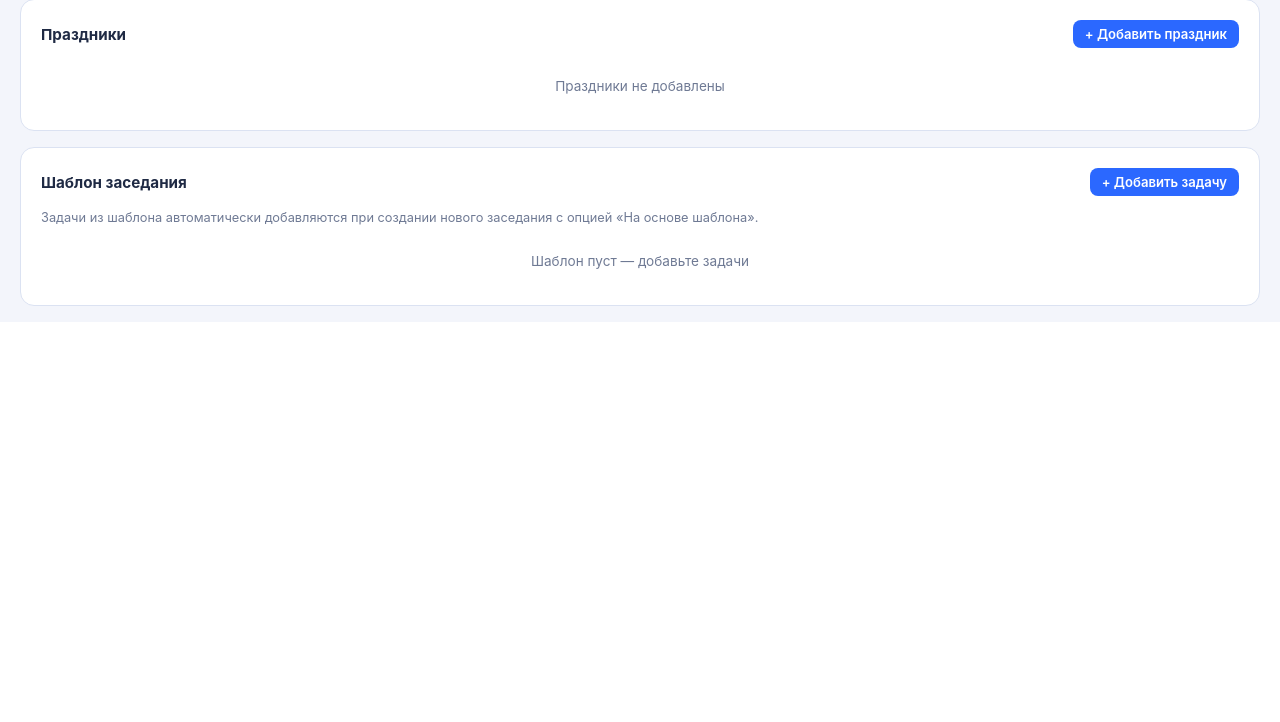
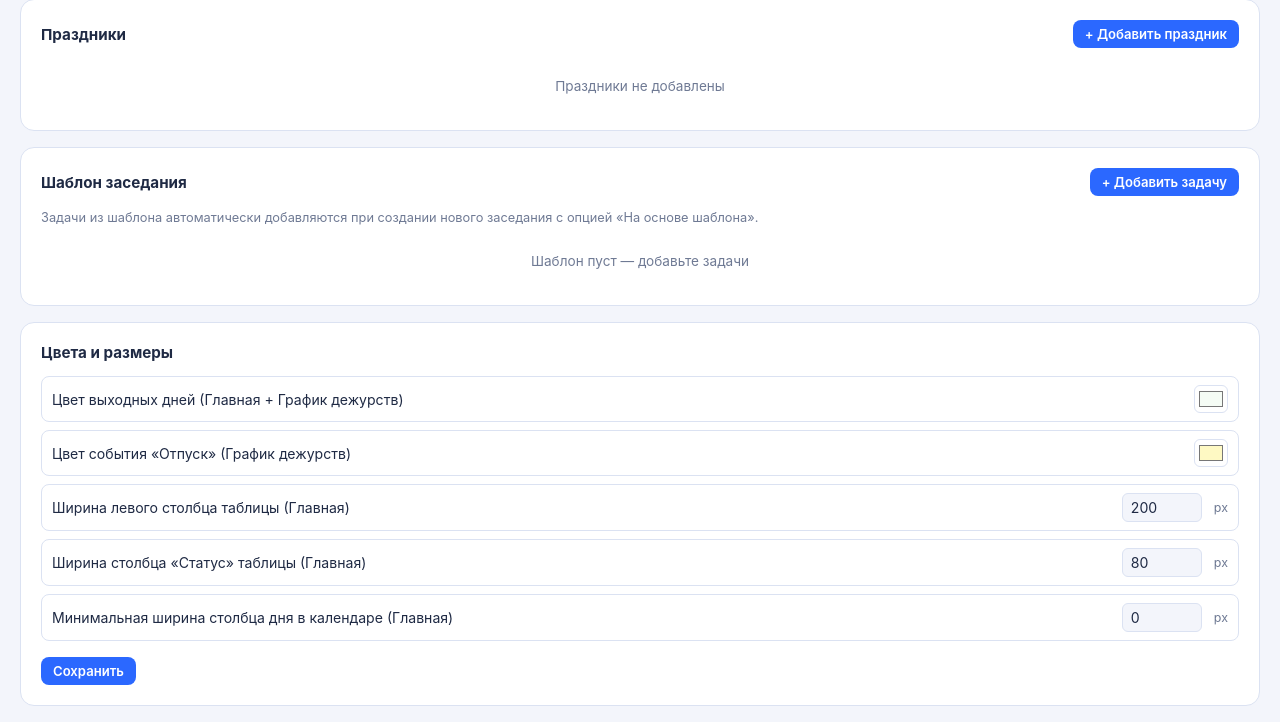
Before and after one commit to fortranov/meeting, a PHP site: page /settings.php in a window 1280 px wide. Shown: the part 675-1397 px from the top of the page. Before the commit the page ends 981 px from the top, so only its background shows below. Run offline with PHP 8.4, Linux system fonts and the light colour scheme; data that the repository does not hold is empty.

Commit message:
Add meeting row separator, swap Status/Dates columns, add Colors & Sizes settings block
- Add contrast top border to meeting rows for visual separation
- Swap "Сроки" and "Статус" columns (Status now before Dates)
- Add "Цвета и размеры" settings card: weekend color, vacation color, column widths
- Apply configurable widths/colors via CSS variables in app.js and duty.js
- Rename person modal fields: "Имя" → "Фамилия", "Фамилия" → "Инициалы"

Co-Authored-By: Claude Sonnet 4.6 <noreply@anthropic.com>

```diff
--- a/api.php
+++ b/api.php
@@ -717,7 +717,7 @@ function siteSettingsSaveAction(): void
 {
     $pdo     = db();
     $payload = getJsonPayload();
-    $allowed = ['ip_access_enabled'];
+    $allowed = ['ip_access_enabled', 'weekend_color', 'vacation_color', 'col_item_width', 'col_status_width', 'col_day_min_width'];
     foreach ($allowed as $key) {
         if (!array_key_exists($key, $payload)) continue;
         $pdo->prepare('INSERT OR REPLACE INTO app_settings (key, value) VALUES (:k, :v)')
--- a/settings.js
+++ b/settings.js
@@ -3,6 +3,7 @@ let statuses       = [];
 let persons        = [];
 let templateTasks  = [];
 let holidays       = [];
+let colorSizeData  = {};
 
 const PALETTE = [
   '#ef4444','#f97316','#eab308','#84cc16',
@@ -579,6 +580,54 @@ async function loadSiteSettings() {
   const data = await api('site_settings');
   const settings = data.settings || {};
   document.getElementById('ipAccessEnabled').checked = settings['ip_access_enabled'] === '1';
+  colorSizeData = settings;
+  renderColorSizeSettings();
+}
+
+function renderColorSizeSettings() {
+  const s = colorSizeData;
+  const container = document.getElementById('colorSizeSettings');
+  container.innerHTML = `
+    <div class="cs-row">
+      <span class="cs-label">Цвет выходных дней (Главная + График дежурств)</span>
+      <input type="color" class="cs-color" id="csWeekendColor" value="${s.weekend_color || '#f5fcf5'}" title="Цвет выходных" />
+    </div>
+    <div class="cs-row">
+      <span class="cs-label">Цвет события «Отпуск» (График дежурств)</span>
+      <input type="color" class="cs-color" id="csVacationColor" value="${s.vacation_color || '#fef9c3'}" title="Цвет отпуска" />
+    </div>
+    <div class="cs-row">
+      <span class="cs-label">Ширина левого столбца таблицы (Главная)</span>
+      <input type="number" class="cs-number" id="csColItemWidth" value="${s.col_item_width || 200}" min="100" max="600" />
+      <span class="cs-unit">px</span>
+    </div>
+    <div class="cs-row">
+      <span class="cs-label">Ширина столбца «Статус» таблицы (Главная)</span>
+      <input type="number" class="cs-number" id="csColStatusWidth" value="${s.col_status_width || 80}" min="40" max="300" />
+      <span class="cs-unit">px</span>
+    </div>
+    <div class="cs-row">
+      <span class="cs-label">Минимальная ширина столбца дня в календаре (Главная)</span>
+      <input type="number" class="cs-number" id="csColDayMinWidth" value="${s.col_day_min_width || 0}" min="0" max="100" />
+      <span class="cs-unit">px</span>
+    </div>
+    <div style="margin-top:8px">
+      <button class="btn-add" id="saveColorSizeBtn">Сохранить</button>
+    </div>
+  `;
+  document.getElementById('saveColorSizeBtn').onclick = saveColorSizeSettings;
+}
+
+async function saveColorSizeSettings() {
+  const payload = {
+    weekend_color:     document.getElementById('csWeekendColor').value,
+    vacation_color:    document.getElementById('csVacationColor').value,
+    col_item_width:    document.getElementById('csColItemWidth').value,
+    col_status_width:  document.getElementById('csColStatusWidth').value,
+    col_day_min_width: document.getElementById('csColDayMinWidth').value,
+  };
+  await api('site_settings_save', payload);
+  colorSizeData = { ...colorSizeData, ...payload };
 }
 
 init();
--- a/settings.php
+++ b/settings.php
@@ -84,6 +84,13 @@ if (!$access['can_view']) accessDeniedPage();
       <div id="templateTasksList" class="settings-list"></div>
     </section>
 
+    <section class="settings-card settings-card-wide">
+      <div class="settings-card-header">
+        <h2>Цвета и размеры</h2>
+      </div>
+      <div id="colorSizeSettings" class="cs-grid"></div>
+    </section>
+
   </div>
 </main>
 
@@ -93,8 +100,8 @@ if (!$access['can_view']) accessDeniedPage();
     <h3 id="personModalTitle">Добавить сотрудника</h3>
     <input type="hidden" id="personId" />
     <div class="row2">
-      <label>Имя<input id="personFirstName" /></label>
-      <label>Фамилия<input id="personLastName" /></label>
+      <label>Фамилия<input id="personFirstName" /></label>
+      <label>Инициалы<input id="personLastName" /></label>
     </div>
     <label>Направление
       <select id="personDirection">
--- a/styles.css
+++ b/styles.css
@@ -9,6 +9,9 @@
   --warning: #ff9f1c;
   --danger: #eb5757;
   --border: #dbe2f2;
+  --weekend-bg: #f5fcf5;
+  --col-item-w: 200px;
+  --col-status-w: 80px;
 }
 
 * { box-sizing: border-box; }
@@ -157,7 +160,7 @@ body {
 }
 .timeline-row:last-child { border-bottom: none; }
 .timeline-row:not(.header):hover { background: #f6f9ff; }
-.timeline-row.meeting { background: #f9fbff; }
+.timeline-row.meeting { background: #f9fbff; border-top: 2px solid #9baed0; }
 .timeline-row.meeting:hover { background: #f0f5ff; }
 .timeline-row.header { background: #f4f7fd; }
 
@@ -172,8 +175,8 @@ body {
 
 /* ─── Sticky left cols ─── */
 .left-col { position: sticky; left: 0; z-index: 10; background: inherit; }
-.left-2 { left: 200px; font-size: 0.72rem; white-space: nowrap; padding-left: 4px; padding-right: 4px; }
-.left-3 { left: 300px; }
+.left-2 { left: var(--col-item-w, 200px); }
+.left-3 { left: calc(var(--col-item-w, 200px) + var(--col-status-w, 80px)); font-size: 0.72rem; white-space: nowrap; padding-left: 4px; padding-right: 4px; }
 
 .header .timeline-cell {
   font-size: 0.72rem;
@@ -290,7 +293,7 @@ body {
   font-weight: 700;
   color: var(--text);
 }
-.day-header.weekend, .day-cell.weekend { background: #f5fcf5; }
+.day-header.weekend, .day-cell.weekend { background: var(--weekend-bg, #f5fcf5); }
 .day-header.today { background: #eef3ff; box-shadow: inset 0 -2px 0 var(--primary); }
 .day-header.today .date { color: var(--primary); }
 
@@ -806,7 +809,7 @@ body {
   padding: 4px 2px;
   cursor: default;
 }
-.duty-day-hdr.weekend, .duty-day-cell.weekend { background: #f5fcf5; }
+.duty-day-hdr.weekend, .duty-day-cell.weekend { background: var(--weekend-bg, #f5fcf5); }
 .duty-day-hdr.duty-today { background: #eef3ff; box-shadow: inset 0 -2px 0 var(--primary); }
 .duty-day-hdr.duty-today .duty-dn { color: var(--primary); }
 .duty-wd { font-size: 0.58rem; color: var(--muted); text-transform: uppercase; display: block; text-align: center; letter-spacing: 0.2px; }
@@ -908,6 +911,44 @@ body {
 }
 .btn-suppress:hover { background: #ffe4aa; color: #8a4800; border-color: #ffcc66; }
 
+/* ─── Color & size settings ─── */
+.cs-grid { display: flex; flex-direction: column; gap: 8px; }
+.cs-row {
+  display: flex;
+  align-items: center;
+  gap: 12px;
+  padding: 8px 10px;
+  border: 1px solid var(--border);
+  border-radius: 8px;
+  background: var(--surface);
+}
+.cs-label { flex: 1; font-size: 0.88rem; color: var(--text); }
+.cs-color {
+  width: 34px;
+  height: 28px;
+  padding: 1px 2px;
+  border: 1px solid var(--border);
+  border-radius: 6px;
+  cursor: pointer;
+  background: none;
+  flex-shrink: 0;
+}
+.cs-number {
+  width: 80px;
+  padding: 5px 8px;
+  border: 1px solid var(--border);
+  border-radius: 6px;
+  font-size: 0.88rem;
+  font-family: inherit;
+  color: var(--text);
+  background: var(--bg);
+  outline: none;
+  flex-shrink: 0;
+  transition: border-color 0.15s;
+}
+.cs-number:focus { border-color: var(--primary); background: #fff; }
+.cs-unit { font-size: 0.78rem; color: var(--muted); flex-shrink: 0; }
+
 /* ─── IP access global checkbox ─── */
 .ip-access-row {
   margin-top: 12px;
```
Also changed, not shown: app.js (+24 -5 lines), duty.js (+13 -1 lines).
